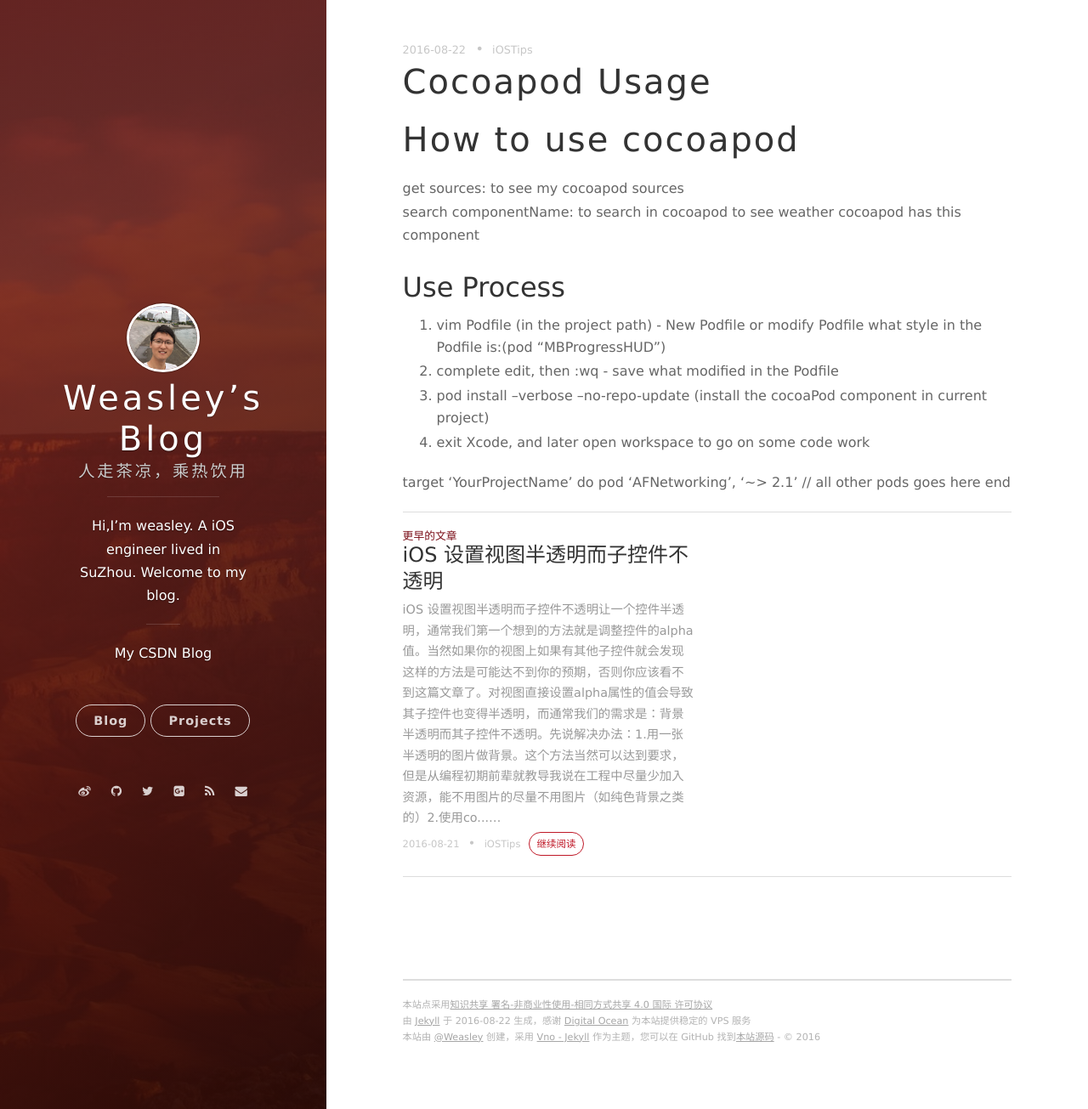
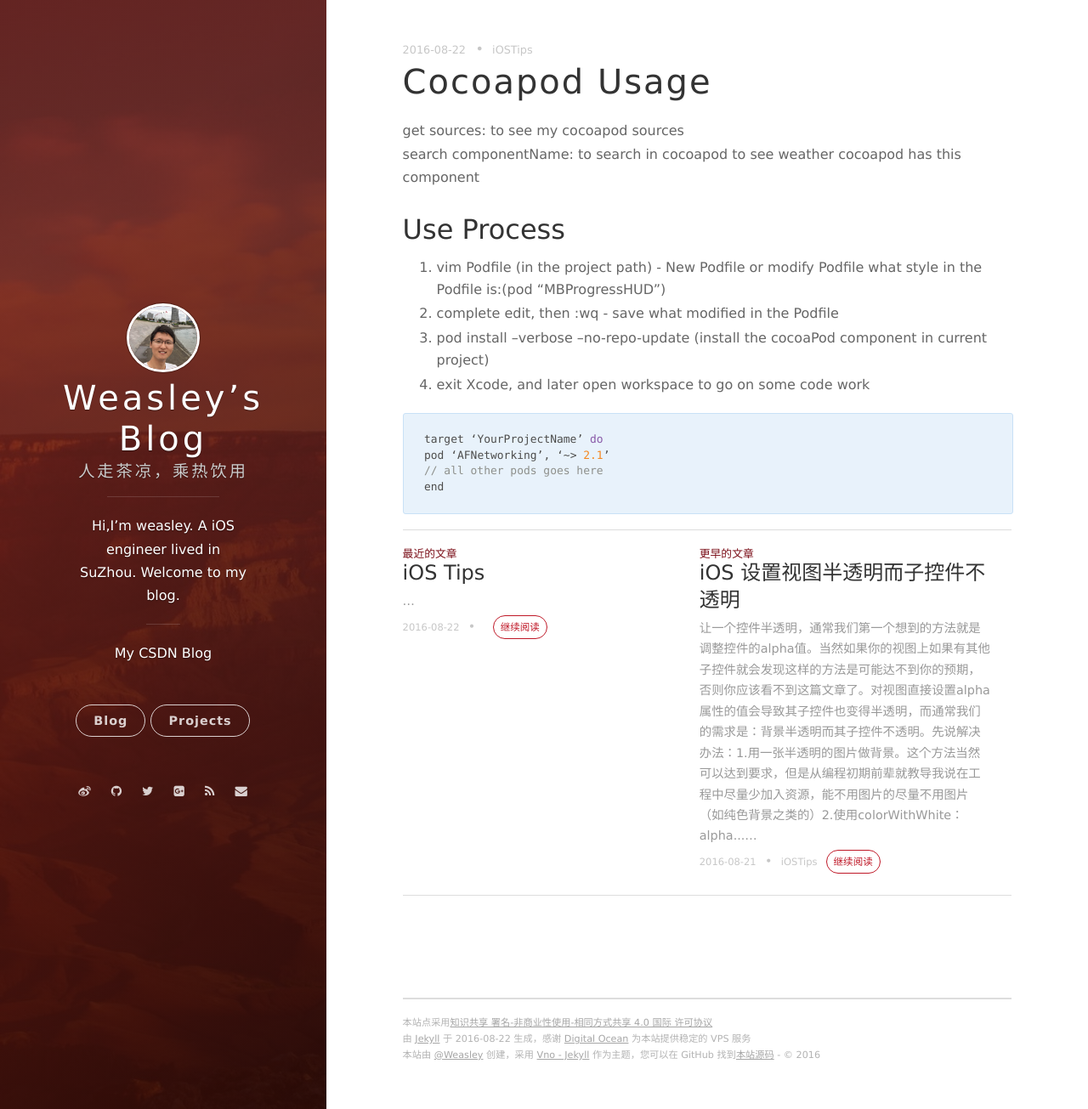
Before and after one commit to weasleyqi/weasleyqi.github.io, a Jekyll site: the page built from _posts/2016-08-22-how_to_use_cocoapod.md, in a window 1280 px wide and 1305 px high. Shown: the whole window at 85% size. Built offline with Jekyll 4.4.1, drawn with Linux system fonts in a browser that asks for light colours; nearby versions of some CDN libraries; Markdown is read by kramdown in place of the engine named in the settings; comment, search, counter and statistics services are not loaded.

Commit message:
#23
fix md title duplicate bug.

````diff
--- a/_posts/2016-08-21-ios_view_alpha.md
+++ b/_posts/2016-08-21-ios_view_alpha.md
@@ -5,7 +5,6 @@
 tags: iOS Tips
 ---
 
-##iOS 设置视图半透明而子控件不透明
 让一个控件半透明，通常我们第一个想到的方法就是调整控件的alpha值。当然如果你的视图上如果有其他子控件就会发现这样的方法是可能达不到你的预期，否则你应该看不到这篇文章了。
 
 对视图直接设置alpha属性的值会导致其子控件也变得半透明，而通常我们的需求是：背景半透明而其子控件不透明。
--- a/_posts/2016-08-22-how_to_use_cocoapod.md
+++ b/_posts/2016-08-22-how_to_use_cocoapod.md
@@ -5,7 +5,7 @@
 tags: iOS Tips
 ---
 
-#How to use cocoapod<br>
+
 
 get sources: to see my cocoapod sources<br>
 search componentName: to search in cocoapod to see weather cocoapod has this component
@@ -16,7 +16,9 @@
 3. pod install --verbose --no-repo-update (install the cocoaPod component in current project)
 4. exit Xcode, and later open workspace to go on some code work
 
+```swift
 target ‘YourProjectName’ do
 pod ‘AFNetworking’, ‘~> 2.1’
 // all other pods goes here
 end
+```
--- /dev/null
+++ b/_posts/2016-08-22-join-in-githubpage.md
@@ -0,0 +1,6 @@
+---
+layout: post
+title: iOS Tips
+date: 2016-08-22 14:55:01
+tags:
+---
````
Also changed, not shown: _posts/2016-08-21-HowToUseGit.md (+0 -3 lines).
